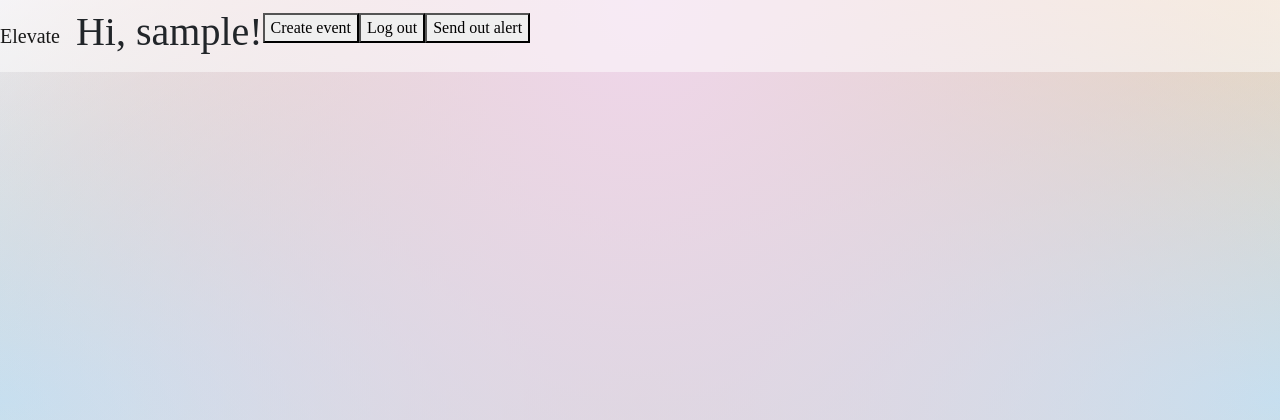
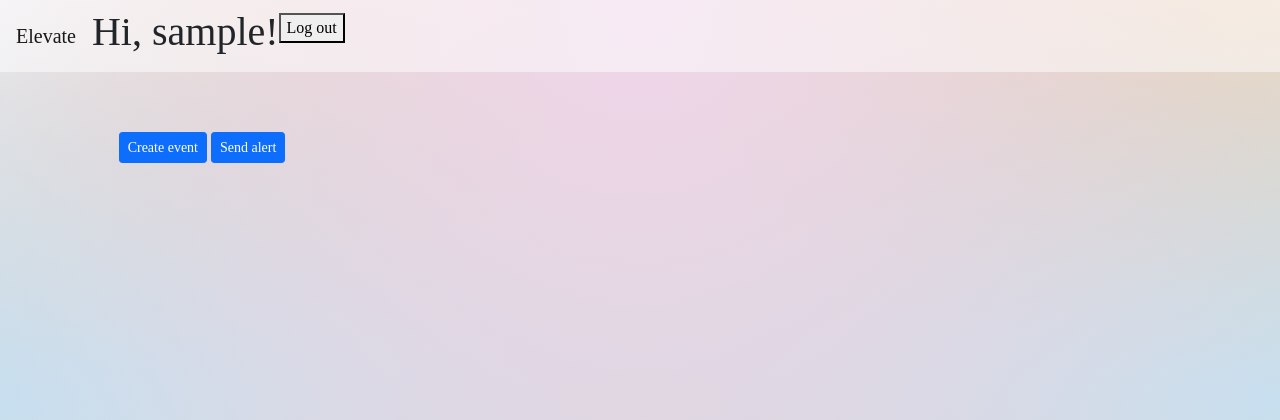
Before and after one commit to lindsey-h/Project-Elevate, a Flask app: page / in a window 1280 px wide. Shown: the top 420 px of the page. Run offline with Flask 2, Linux system fonts and the light colour scheme; the visitor is signed in with stand-in values (Sample User, id 1); data comes from the database, SQL or seed files in the repository; some libraries are stand-ins or nearby versions.

Commit message:
Moved action buttons to a new column and styled

```diff
--- a/static/css/style.css
+++ b/static/css/style.css
@@ -23,6 +23,8 @@ body {
 
 .navbar {
   margin-bottom: 60px;
+  padding-left: 1rem;
+  padding-right: 1rem;
 }
 
 .bg-light {
--- a/templates/home.html
+++ b/templates/home.html
@@ -12,15 +12,25 @@
   <a class="navbar-brand" href="#">Elevate</a>
   <h1 id="page-title">Hi, {{current_user.fname}}!</h1>
 
-  <p><a href='/add-event'><button>Create event</button></a></p>
   <p><a href='/logout'><button>Log out</button></a></p>
-  <p><a href='/sms'><button>Send out alert</button></a></p>
 
 </nav>
 
   <div class="container-fluid">
 
-    <div class="row"></div>
+    <div class="row">
+
+      <div class="col-1"></div>
+
+      <div class="col-10">
+        <a href='/add-event'><button type="button" class="btn update-event btn-primary btn-sm">Create event</button></a>
+        <a href='/sms'><button type="button" class="btn update-event btn-primary btn-sm">Send alert</button></a>
+      </div>
+
+      <div class="col-1"></div>
+
+    </div>
+
     <div class="row">
 
       <div class="col-1"></div>
```
